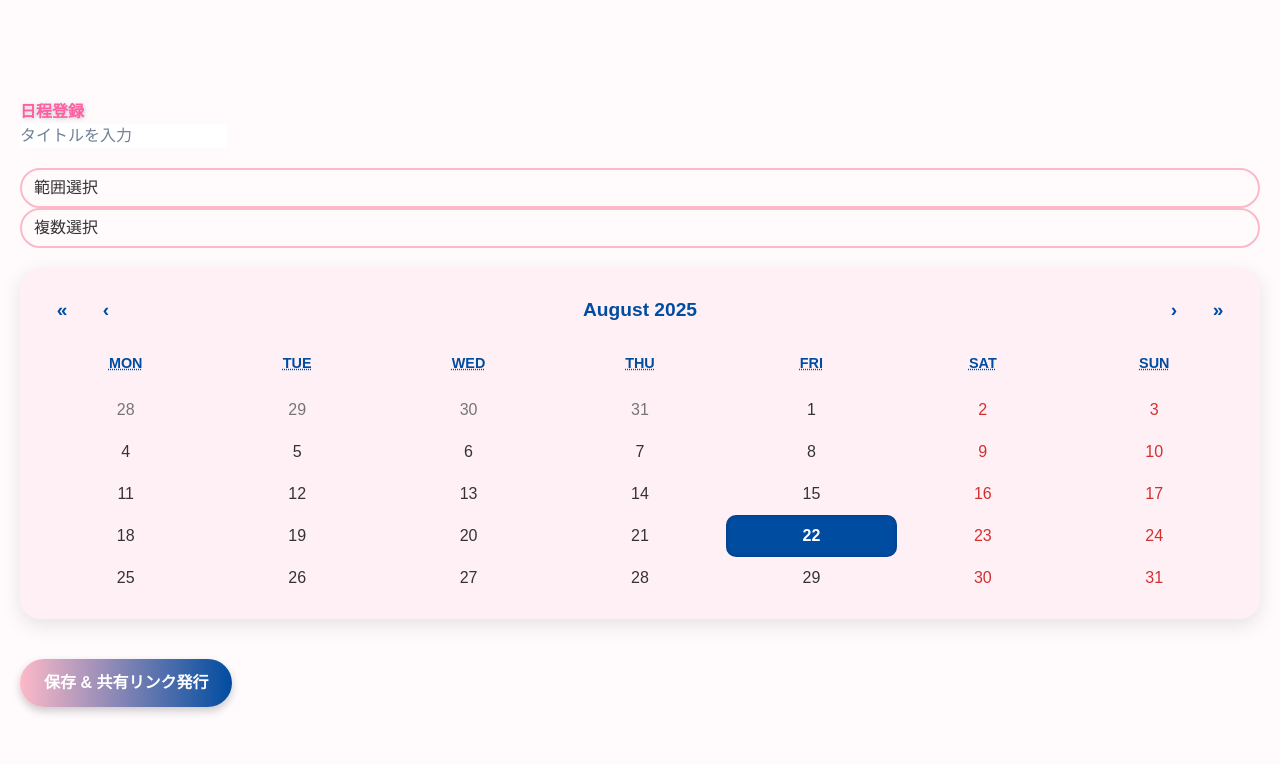
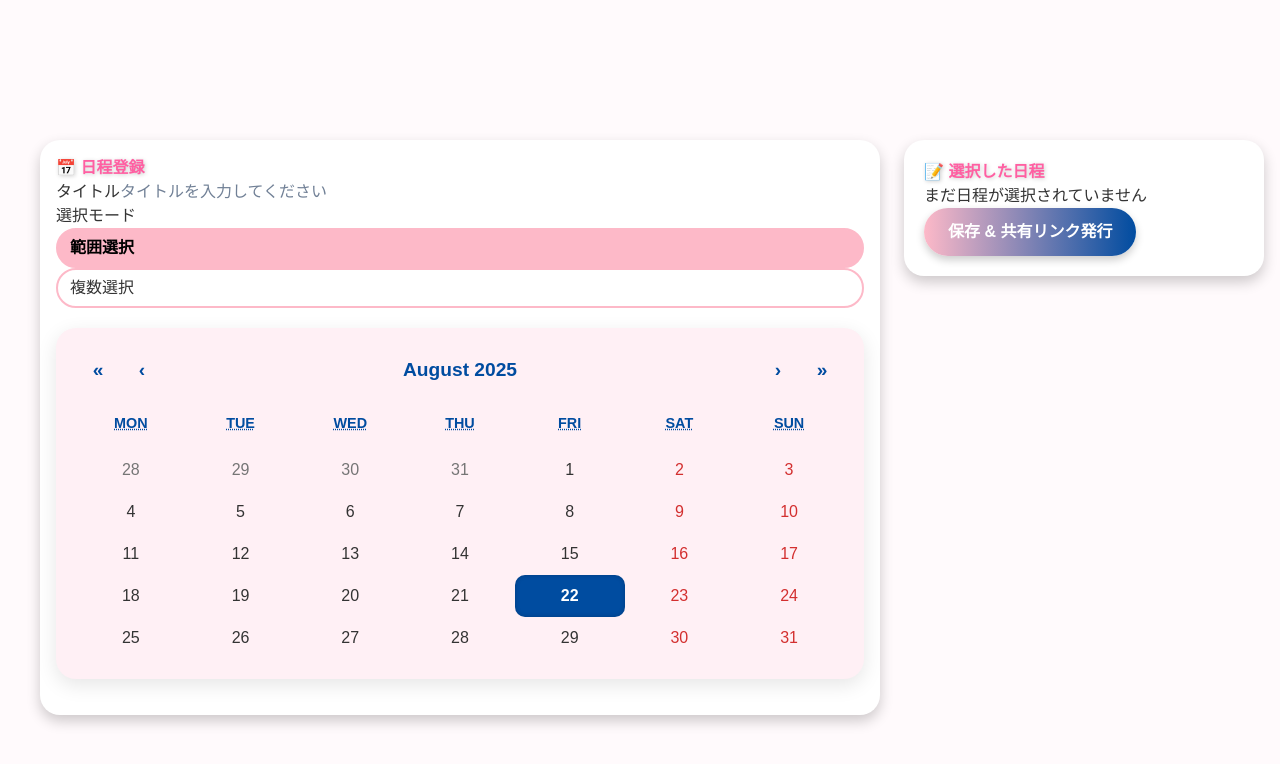
Before and after one commit to kuzyoumike0/milkpop-calendarapp, a React app in the folder frontend/: page /register in a window 1280 px wide. Shown: the top 764 px of the page. Built offline with nearby package versions, Linux system fonts and the light colour scheme; a web font is replaced by a local one.

Commit message:
Update RegisterPage.jsx

```diff
--- a/frontend/src/components/RegisterPage.jsx
+++ b/frontend/src/components/RegisterPage.jsx
@@ -4,12 +4,13 @@ import "react-calendar/dist/Calendar.css";
 import "../index.css";
 
 const RegisterPage = () => {
-  const [mode, setMode] = useState("range"); // 範囲 or 複数選択
+  const [mode, setMode] = useState("range");
   const [range, setRange] = useState([null, null]);
   const [multiDates, setMultiDates] = useState([]);
   const [title, setTitle] = useState("");
+  const [dateOptions, setDateOptions] = useState({});
 
-  // 日付クリック処理
+  // ===== 日付クリック処理 =====
   const handleDateChange = (value) => {
     if (mode === "range") {
       setRange(value);
@@ -18,19 +19,41 @@ const RegisterPage = () => {
     }
   };
 
+  // 選択済み日付を取得
+  const selectedDates =
+    mode === "range"
+      ? range.filter((d) => d !== null)
+      : multiDates;
+
   return (
     <div className="page-container">
       <main>
-        <h2 className="page-title">日程登録</h2>
+        <div className="register-layout">
+          {/* ===== 左側：入力とカレンダー ===== */}
+          <div className="calendar-section card">
+            <h2 className="page-title">📅 日程登録</h2>
+
+            {/* タイトル */}
+            <div className="form-group">
+              <label>タイトル</label>
               <input
                 type="text"
-          placeholder="タイトルを入力"
+                className="input-box"
+                placeholder="タイトルを入力してください"
                 value={title}
                 onChange={(e) => setTitle(e.target.value)}
               />
+            </div>
 
-        <div style={{ margin: "20px 0" }}>
-          <label className="radio-label">
+            {/* モード選択 */}
+            <div className="form-group">
+              <label>選択モード</label>
+              <div className="radio-group">
+                <label
+                  className={`radio-label ${
+                    mode === "range" ? "radio-active" : ""
+                  }`}
+                >
                   <input
                     type="radio"
                     name="mode"
@@ -40,7 +63,11 @@ const RegisterPage = () => {
                   />
                   範囲選択
                 </label>
-          <label className="radio-label">
+                <label
+                  className={`radio-label ${
+                    mode === "multi" ? "radio-active" : ""
+                  }`}
+                >
                   <input
                     type="radio"
                     name="mode"
@@ -51,17 +78,109 @@ const RegisterPage = () => {
                   複数選択
                 </label>
               </div>
+            </div>
 
+            {/* カレンダー */}
+            <div className="calendar-wrapper">
               <Calendar
                 onChange={handleDateChange}
                 value={mode === "range" ? range : multiDates}
                 selectRange={mode === "range"}
                 className="custom-calendar"
               />
+            </div>
+          </div>
 
-        <button className="submit-btn" style={{ marginTop: "20px" }}>
-          保存 & 共有リンク発行
-        </button>
+          {/* ===== 右側：選択日程リスト ===== */}
+          <div className="schedule-section card">
+            <h3 className="page-title">📝 選択した日程</h3>
+            {selectedDates.length === 0 ? (
+              <p>まだ日程が選択されていません</p>
+            ) : (
+              <ul>
+                {selectedDates.map((d, i) => {
+                  const dateKey = d.toISOString().split("T")[0];
+                  return (
+                    <li key={i} style={{ marginBottom: "12px" }}>
+                      <strong>{d.toLocaleDateString()}</strong>
+                      <br />
+                      <select
+                        className="vote-select"
+                        value={dateOptions[dateKey]?.type || ""}
+                        onChange={(e) =>
+                          setDateOptions((prev) => ({
+                            ...prev,
+                            [dateKey]: {
+                              ...prev[dateKey],
+                              type: e.target.value,
+                            },
+                          }))
+                        }
+                      >
+                        <option value="">区分を選択</option>
+                        <option value="終日">終日</option>
+                        <option value="午前">午前</option>
+                        <option value="午後">午後</option>
+                        <option value="時間指定">時間指定</option>
+                      </select>
+
+                      {/* 時間指定の場合プルダウン表示 */}
+                      {dateOptions[dateKey]?.type === "時間指定" && (
+                        <div style={{ marginTop: "6px" }}>
+                          <select
+                            className="vote-select"
+                            value={dateOptions[dateKey]?.start || ""}
+                            onChange={(e) =>
+                              setDateOptions((prev) => ({
+                                ...prev,
+                                [dateKey]: {
+                                  ...prev[dateKey],
+                                  start: e.target.value,
+                                },
+                              }))
+                            }
+                          >
+                            <option value="">開始時刻</option>
+                            {Array.from({ length: 24 }, (_, h) => (
+                              <option key={h} value={`${h}:00`}>
+                                {h}:00
+                              </option>
+                            ))}
+                          </select>
+                          <span> ～ </span>
+                          <select
+                            className="vote-select"
+                            value={dateOptions[dateKey]?.end || ""}
+                            onChange={(e) =>
+                              setDateOptions((prev) => ({
+                                ...prev,
+                                [dateKey]: {
+                                  ...prev[dateKey],
+                                  end: e.target.value,
+                                },
+                              }))
+                            }
+                          >
+                            <option value="">終了時刻</option>
+                            {Array.from({ length: 24 }, (_, h) => (
+                              <option key={h} value={`${h}:00`}>
+                                {h}:00
+                              </option>
+                            ))}
+                          </select>
+                        </div>
+                      )}
+                    </li>
+                  );
+                })}
+              </ul>
+            )}
+
+            <div className="form-actions">
+              <button className="submit-btn">保存 & 共有リンク発行</button>
+            </div>
+          </div>
+        </div>
       </main>
     </div>
   );
```
Lines whose indentation alone changed are shown as unchanged.
